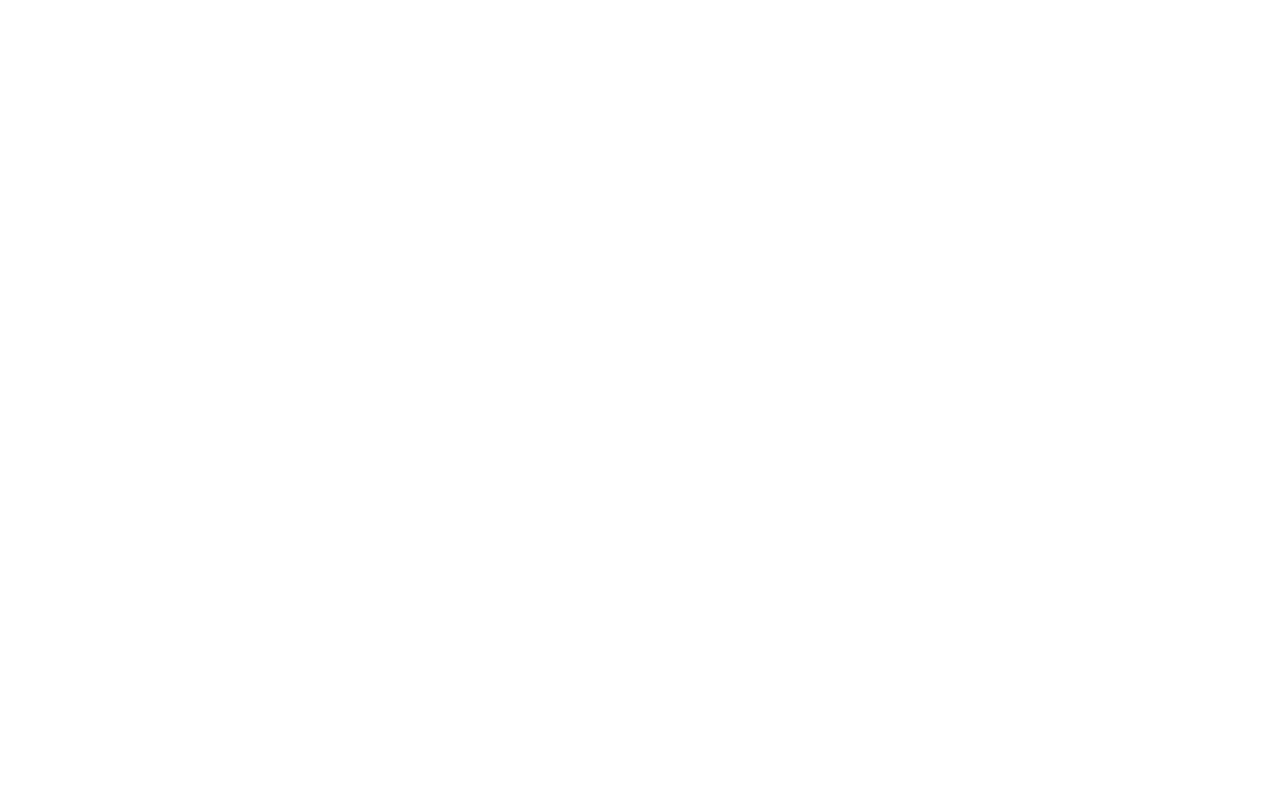
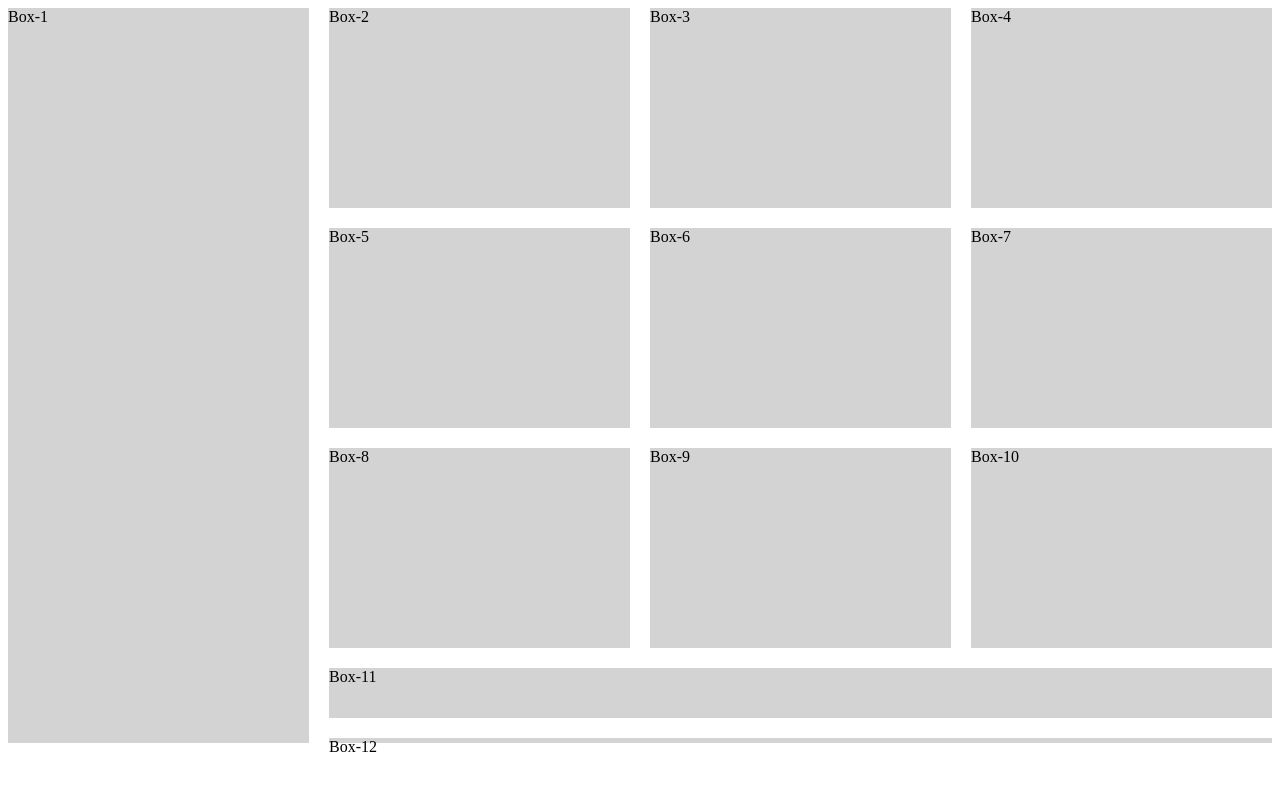
Before and after one commit to rirubelhossain/pseudo-practice, a plain HTML site: page grid.html in a window 1280 px wide. Drawn offline with Linux system fonts and the light colour scheme.

Commit message:
played with grid

```diff
--- a/grid.html
+++ b/grid.html
@@ -4,8 +4,39 @@
     <meta charset="UTF-8">
     <meta name="viewport" content="width=device-width, initial-scale=1.0">
     <title>Grid</title>
+    <style>
+        .container{
+            display: grid;
+            grid-template-columns: repeat(4, 1fr);
+            grid-template-rows: repeat(3, 200px) 50px 5px;
+            gap: 20px;
+        }
+        .box{
+            background-color: lightgray;
+
+        }
+        #box-1{
+            grid-row: span 5;
+        }
+        #box-11, #box-12{
+            grid-column: span 3;
+        }
+    </style>
 </head>
 <body>
-
+    <div class="container">
+        <div class="box" id="box-1">Box-1</div>
+        <div class="box" id="box-2">Box-2</div>
+        <div class="box" id="box-3">Box-3</div>
+        <div class="box" id="box-4">Box-4</div>
+        <div class="box" id="box-5">Box-5</div>
+        <div class="box" id="box-6">Box-6</div>
+        <div class="box" id="box-7">Box-7</div>
+        <div class="box" id="box-8">Box-8</div>
+        <div class="box" id="box-9">Box-9</div>
+        <div class="box" id="box-10">Box-10</div>
+        <div class="box" id="box-11">Box-11</div>
+        <div class="box" id="box-12">Box-12</div>
+    </div>
 </body>
 </html>
```
Also changed, not shown: styles/style.css (+18 -0 lines).
